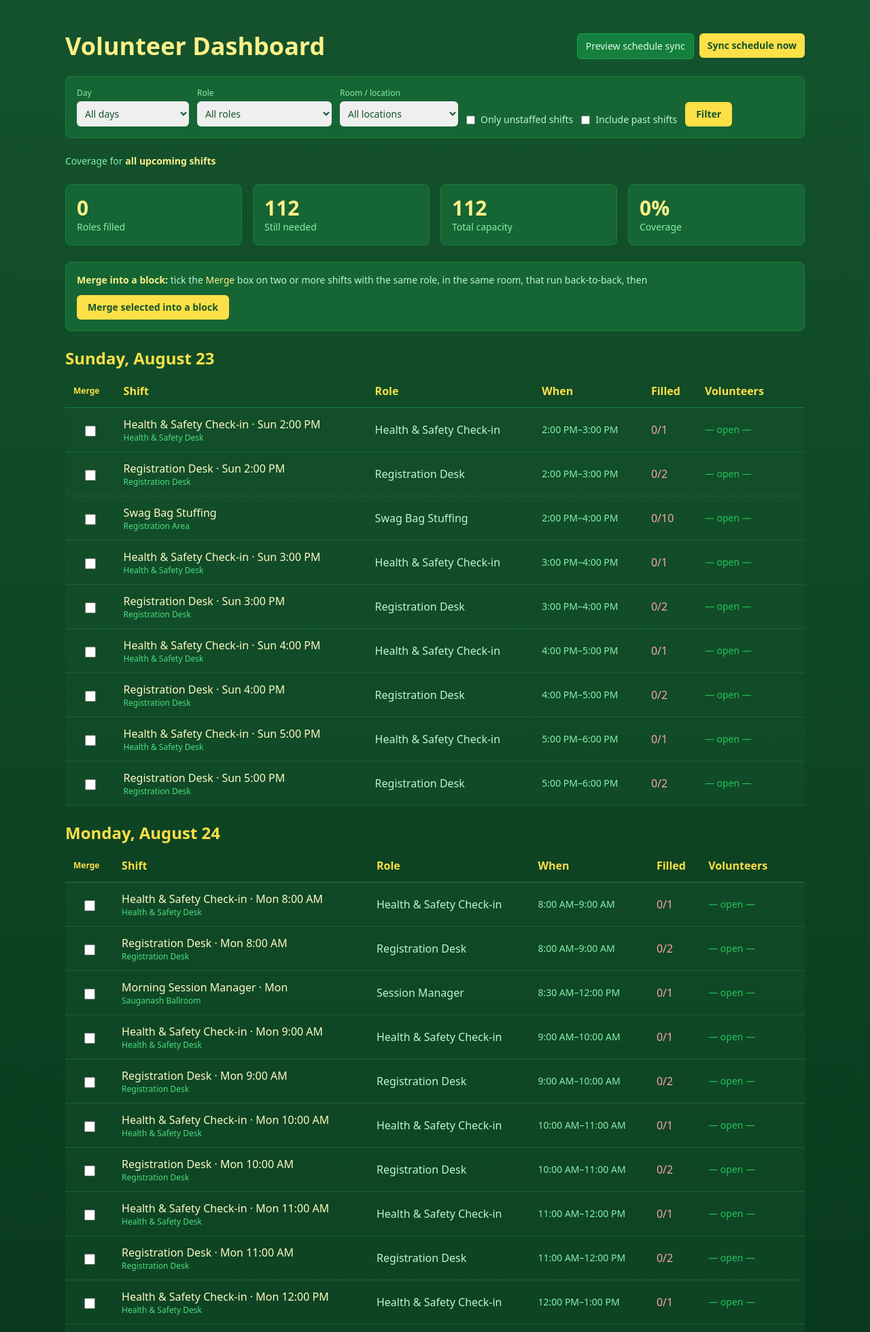
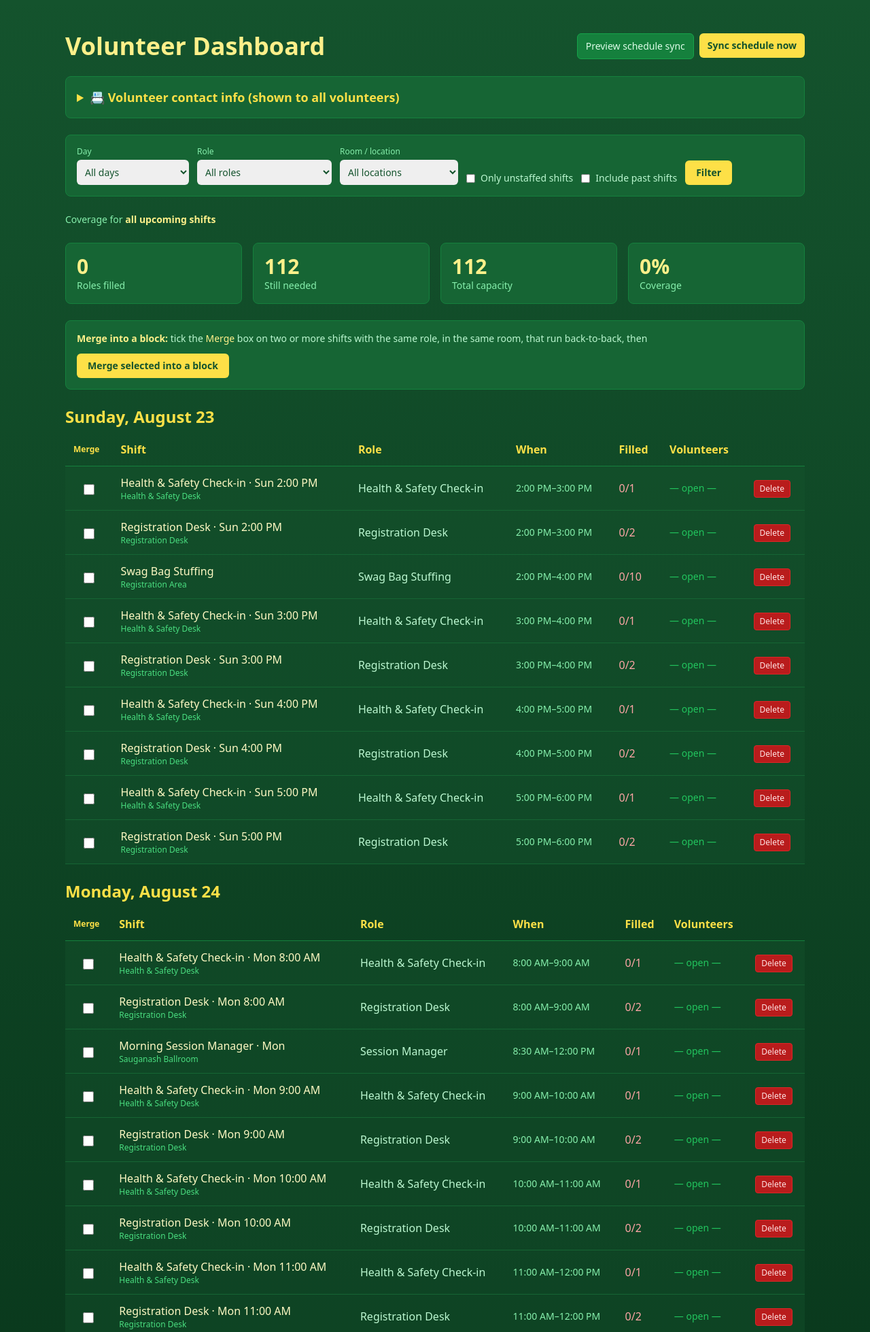
Before and after one commit to djangocon/djangoconus-automation, a Django app: page /volunteers/dashboard/ in a window 1280 px wide. Shown: the top 1959 px of the page at 68% size. Run offline with Django 4.2, Linux system fonts and the light colour scheme; the visitor is signed in with stand-in values (Sample User, id 1); data comes from the database, SQL or seed files in the repository; data that the repository does not hold is empty; parts of the project's set-up code (start-up, migrations or seed data) failed here and were passed over; some libraries are stand-ins or nearby versions.

Commit message:
Make contact info a shared coordinator block + add dashboard shift delete
Replace the per-volunteer contact profile with a single site-wide
SiteContactInfo (coordinator/chair contacts as Markdown). Staff edit it
on the dashboard; volunteers see it read-only on /mine/. Also add a
per-shift Delete button on the dashboard. (Health & Safety shifts and
role were removed from the data separately.)

```diff
--- a/volunteers/models.py
+++ b/volunteers/models.py
@@ -173,25 +173,32 @@ class VolunteerSignup(models.Model):
         return f"{self.user} → {self.shift}"
 
 
-class VolunteerProfile(models.Model):
-    """A volunteer's own contact card, kept as free-form Markdown.
+class SiteContactInfo(models.Model):
+    """Site-wide 'who to contact' note for volunteers (a singleton).
 
-    Volunteers edit this on their "my shifts" page — email, Slack handle, phone,
-    whatever they want coordinators to reach them by — and it's rendered to HTML
-    for coordinators to read.
+    Coordinators edit this on the dashboard — the volunteer chairs' email, Slack,
+    etc. — as Markdown, and every volunteer sees it (read-only) on their page.
     """
 
-    user = models.OneToOneField(
-        settings.AUTH_USER_MODEL, on_delete=models.CASCADE, related_name="volunteer_profile"
-    )
     contact_info = models.TextField(
         blank=True,
-        help_text="Markdown. How coordinators can reach you — email, Slack, phone, etc.",
+        help_text="Markdown. How volunteers can reach the coordinators — email, Slack, etc.",
     )
     updated_at = models.DateTimeField(auto_now=True)
 
+    class Meta:
+        verbose_name = "Volunteer contact info"
+        verbose_name_plural = "Volunteer contact info"
+
     def __str__(self):
-        return f"contact info for {self.user}"
+        return "Volunteer coordinator contact info"
+
+    @classmethod
+    def get_solo(cls):
+        obj = cls.objects.first()
+        if obj is None:
+            obj = cls.objects.create()
+        return obj
 
 
 class CalendarToken(models.Model):
--- a/volunteers/templates/volunteers/dashboard.html
+++ b/volunteers/templates/volunteers/dashboard.html
@@ -35,6 +35,30 @@
                 </div>
             {% endfor %}
         {% endif %}
+
+        <details class="print-hide p-4 bg-green-800 rounded-lg border border-green-700">
+            <summary class="text-lg font-semibold text-yellow-300 cursor-pointer">📇 Volunteer contact info (shown to all volunteers)</summary>
+            <p class="mt-2 mb-3 text-sm text-green-200">
+                How volunteers can reach the coordinators — email, Slack, etc. Markdown supported;
+                appears on every volunteer's page.
+            </p>
+            {% if contact_info %}
+                <div class="p-3 mb-3 rounded border prose prose-invert max-w-none bg-green-900 border-green-700"
+                     data-markdown>{{ contact_info }}</div>
+            {% endif %}
+            <form method="post" action="{% url 'volunteers:update_contact' %}" class="flex flex-col gap-2">
+                {% csrf_token %}
+                <input type="hidden" name="next" value="{{ request.get_full_path }}">
+                <textarea name="contact_info" rows="4"
+                          placeholder="e.g. **Volunteer chairs:** Rachell & Monica · **Slack:** #volunteers"
+                          class="p-2 w-full text-sm text-green-900 rounded-md">{{ contact_info }}</textarea>
+                <div>
+                    <button type="submit" class="px-4 py-2 text-sm font-semibold text-green-900 bg-yellow-300 rounded-md hover:bg-yellow-200">
+                        Save contact info
+                    </button>
+                </div>
+            </form>
+        </details>
 
         <form method="get" class="flex flex-wrap gap-3 items-end p-4 bg-green-800 rounded-lg border border-green-700">
             <div>
@@ -171,13 +195,21 @@
                                         {% endfor %}
                                     </td>
                                     <td class="p-3 print-hide">
-                                        {% if shift.is_block %}
-                                            <form method="post" action="{% url 'volunteers:split_shift' shift.id %}">
+                                        <div class="flex gap-1">
+                                            {% if shift.is_block %}
+                                                <form method="post" action="{% url 'volunteers:split_shift' shift.id %}">
+                                                    {% csrf_token %}
+                                                    <input type="hidden" name="next" value="{{ request.get_full_path }}">
+                                                    <button type="submit" class="px-2 py-1 text-xs text-green-100 bg-green-700 rounded border border-green-600 hover:bg-green-600">Split</button>
+                                                </form>
+                                            {% endif %}
+                                            <form method="post" action="{% url 'volunteers:delete_shift' shift.id %}"
+                                                  onsubmit="return confirm('Delete “{{ shift.title|escapejs }}”? Any sign-ups on it are removed.');">
                                                 {% csrf_token %}
                                                 <input type="hidden" name="next" value="{{ request.get_full_path }}">
-                                                <button type="submit" class="px-2 py-1 text-xs text-green-100 bg-green-700 rounded border border-green-600 hover:bg-green-600">Split</button>
+                                                <button type="submit" class="px-2 py-1 text-xs text-red-100 bg-red-700 rounded border border-red-600 hover:bg-red-600">Delete</button>
                                             </form>
-                                        {% endif %}
+                                        </div>
                                     </td>
                                 </tr>
                             {% endfor %}
@@ -189,4 +221,10 @@
             <p class="text-green-300">No shifts created yet.</p>
         {% endfor %}
     </div>
+
+    <script>
+        document.querySelectorAll("[data-markdown]").forEach(function (el) {
+            el.innerHTML = marked.parse(el.textContent.trim());
+        });
+    </script>
 {% endblock content %}
--- a/volunteers/urls.py
+++ b/volunteers/urls.py
@@ -12,6 +12,7 @@ urlpatterns = [
     path("dashboard/sync/", views.sync_schedule_view, name="sync_schedule"),
     path("dashboard/merge/", views.merge_shifts_view, name="merge_shifts"),
     path("dashboard/split/<int:pk>/", views.split_shift_view, name="split_shift"),
+    path("dashboard/delete/<int:pk>/", views.delete_shift_view, name="delete_shift"),
     path("volunteers/", views.volunteers_list_view, name="volunteers_list"),
     path("shift/<int:pk>/signup/", views.signup_view, name="signup"),
     path("shift/<int:pk>/cancel/", views.cancel_view, name="cancel"),
--- a/volunteers/views.py
+++ b/volunteers/views.py
@@ -20,7 +20,7 @@ from .models import (
     CalendarToken,
     Role,
     Shift,
-    VolunteerProfile,
+    SiteContactInfo,
     VolunteerSignup,
     conflicting_shifts,
     merge_shifts,
@@ -105,7 +105,6 @@ def my_shifts_view(request):
         .order_by("shift__starts_at")
     )
     token, _ = CalendarToken.objects.get_or_create(user=request.user)
-    profile, _ = VolunteerProfile.objects.get_or_create(user=request.user)
     context = {
         "page_title": "My Volunteer Shifts",
         "signups": signups,
@@ -113,20 +112,20 @@ def my_shifts_view(request):
         "max_hours": max_volunteer_hours(),
         "calendar_url": request.build_absolute_uri(reverse("volunteers:calendar", args=[token.token])),
         "handbook_url": volunteer_handbook_url(),
-        "profile": profile,
+        "contact_info": SiteContactInfo.get_solo().contact_info,
     }
     return render(request, "volunteers/my_shifts.html", context)
 
 
-@login_required
+@staff_member_required
 @require_POST
 def update_contact_view(request):
-    """Save the signed-in volunteer's Markdown contact info."""
-    profile, _ = VolunteerProfile.objects.get_or_create(user=request.user)
-    profile.contact_info = request.POST.get("contact_info", "").strip()
-    profile.save(update_fields=["contact_info", "updated_at"])
-    messages.success(request, "Your contact info was saved.")
-    return redirect("volunteers:my_shifts")
+    """Save the site-wide volunteer coordinator contact info (staff only)."""
+    contact = SiteContactInfo.get_solo()
+    contact.contact_info = request.POST.get("contact_info", "").strip()
+    contact.save(update_fields=["contact_info", "updated_at"])
+    messages.success(request, "Volunteer contact info was saved.")
+    return redirect(_return_url(request) if request.POST.get("next") else "volunteers:dashboard")
 
 
 def calendar_feed(request, token):
@@ -269,6 +268,7 @@ def dashboard_view(request):
         "selected_date": selected_date,
         "show_past": show_past,
         "open_only": open_only,
+        "contact_info": SiteContactInfo.get_solo().contact_info,
     }
     return render(request, "volunteers/dashboard.html", context)
 
@@ -284,6 +284,17 @@ def merge_shifts_view(request):
         messages.error(request, error)
     else:
         messages.success(request, "Merged into one block.")
+    return redirect(_return_url(request) if request.POST.get("next") else "volunteers:dashboard")
+
+
+@staff_member_required
+@require_POST
+def delete_shift_view(request, pk):
+    """Delete a shift (and its sign-ups). Its talks are detached, not deleted."""
+    shift = get_object_or_404(Shift, pk=pk)
+    title = shift.title
+    shift.delete()
+    messages.success(request, f"Deleted “{title}.”")
     return redirect(_return_url(request) if request.POST.get("next") else "volunteers:dashboard")
 
 
@@ -313,7 +324,7 @@ def volunteers_list_view(request):
     people = {}
     for signup in (
         VolunteerSignup.objects.filter(cancelled=False)
-        .select_related("user", "shift", "shift__role", "user__volunteer_profile")
+        .select_related("user", "shift", "shift__role")
         .order_by("shift__starts_at")
     ):
         person = people.setdefault(
@@ -326,8 +337,6 @@ def volunteers_list_view(request):
     volunteers = list(people.values())
     for person in volunteers:
         person["roles"] = ", ".join(sorted(person["roles"]))
-        profile = getattr(person["user"], "volunteer_profile", None)
-        person["contact_info"] = profile.contact_info if profile else ""
 
     def _name(person):
         user = person["user"]
```
Also changed, not shown: volunteers/admin.py (+4 -6 lines), volunteers/templates/volunteers/my_shifts.html (+6 -24 lines), volunteers/templates/volunteers/volunteers_list.html (+1 -15 lines), volunteers/tests/test_signups.py (+26 -20 lines), volunteers/migrations/0009_sitecontactinfo.py (added).
